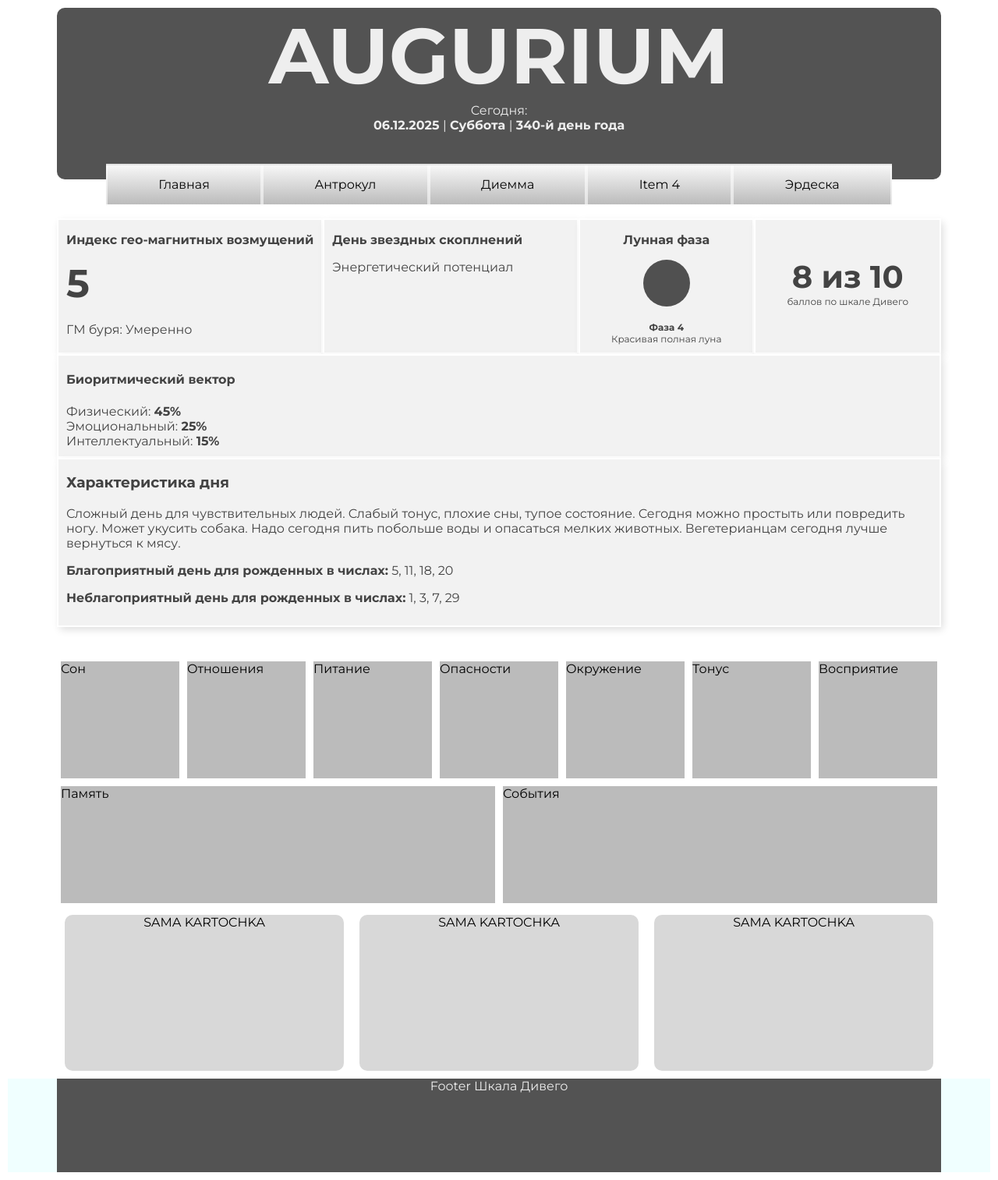
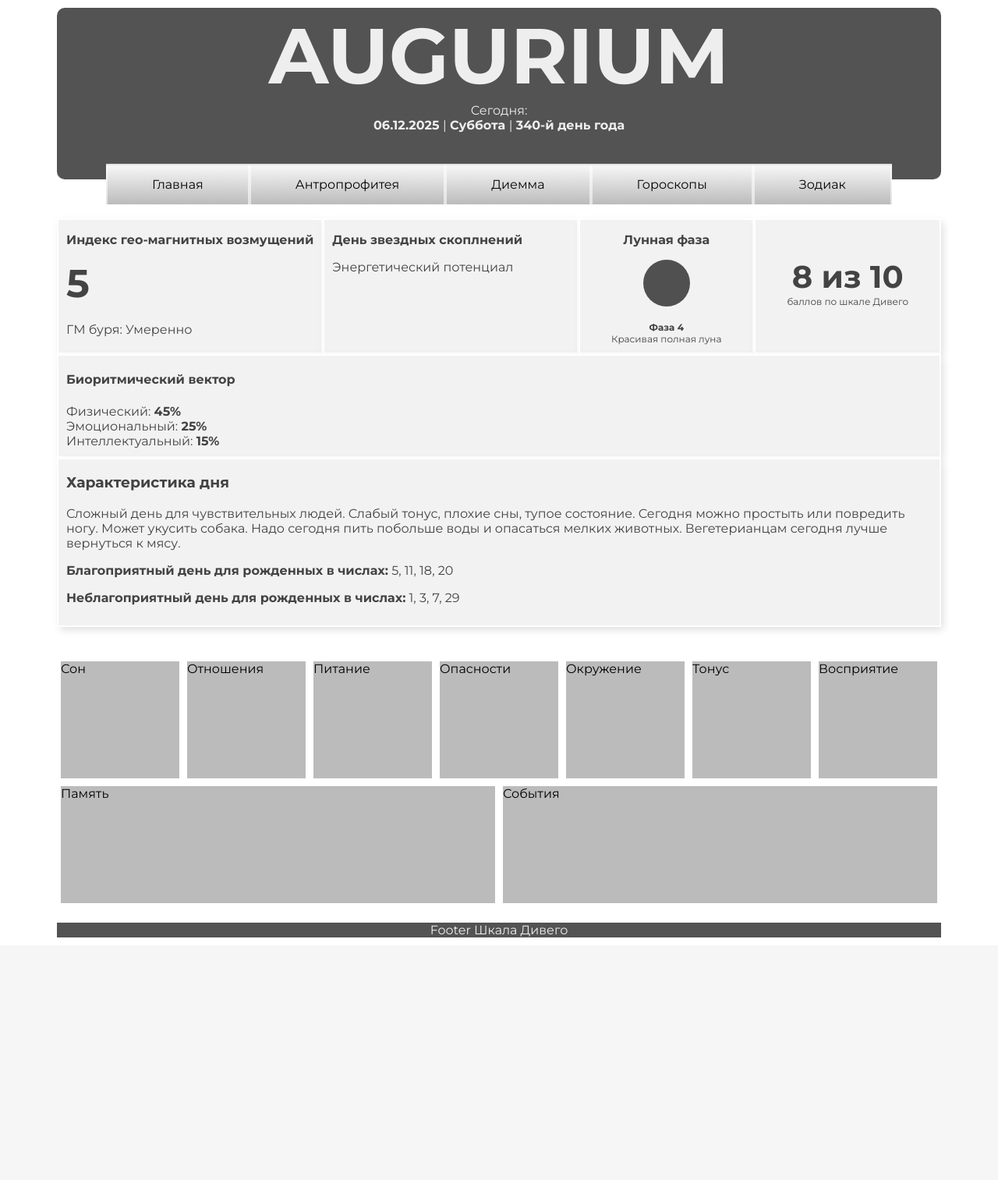
Before and after one commit to Volk-Ingenior/astrobux, a PHP site: page / in a window 1280 px wide. Shown: the whole page at 78% size. After the commit the page ends 1202 px from the top, so only its background shows below. Run offline with PHP 8.4, Linux system fonts and the light colour scheme.

Commit message:
24-11_design_func

```diff
--- /dev/null
+++ b/core.php
@@ -0,0 +1,24 @@
+<?php
+
+/*Функция определения текущей даты*/
+function getDayOfYear_simple(string $dateString): int|false {
+    $timestamp = strtotime($dateString);
+
+    if ($timestamp === false) {
+        return false;
+    }
+    $dayOfYear_zeroBased = date('z', $timestamp);
+
+    return (int)$dayOfYear_zeroBased + 1;
+}
+
+/*Функция определения  дня недели*/
+
+function getToday(): string{
+    $timestamp = time();
+    $day_number = date('N', $timestamp);
+    $days_of_week = array( 1 => 'Понедельник',  2 => 'Вторник',   3 => 'Среда',   4 => 'Четверг',   5 => 'Пятница',   6 => 'Суббота',   7 => 'Воскресенье');
+    return $days_of_week[$day_number];
+}
+
+?>
--- /dev/null
+++ b/includes/header.php
@@ -0,0 +1,46 @@
+<?php include 'core.php'; ?>
+
+<!DOCTYPE html>
+<html lang="en">
+
+<head>
+    <meta charset="UTF-8">
+    <meta name="viewport" content="width=device-width, initial-scale=1.0">
+    <link rel="preconnect" href="https://fonts.googleapis.com">
+    <link rel="preconnect" href="https://fonts.gstatic.com" crossorigin>
+    <link href="https://fonts.googleapis.com/css2?family=Montserrat:ital,wght@0,100..900;1,100..900&display=swap"
+        rel="stylesheet">
+    <link rel="stylesheet" href="styles/styles.css">
+    <title>Предсказатель</title>
+</head>
+
+<body>
+    <div class="header">
+        <div class="slogan">augurium</div>
+        <div class="date_t">Сегодня: </div>
+        <div class="small_slogan"><b> <?php   echo date("d.m.Y");  ?> </b> |
+            <b> <?php   echo  (getToday());  ?> </b> |
+            <b><?php  echo (getDayOfYear_simple('now')); ?>-й день года</b>
+        </div>
+    </div>
+
+    <!--   MENU  START  -->
+    <div class="menu">
+        <a href="index.php">
+            <div class="navi">Главная</div>
+        </a>
+        <a href="antorpom.php">
+            <div class="navi">Антропрофитея</div>
+        </a>
+        <a href="http://#">
+            <div class="navi">Диемма</div>
+        </a>
+        <a href="http://#">
+            <div class="navi">Гороскопы</div>
+        </a>
+        <a href="http://#">
+            <div class="navi">Зодиак</div>
+        </a>
+
+    </div>
+    <!--   MENU  END  -->
--- a/index.php
+++ b/index.php
@@ -1,73 +1,4 @@
-<?php
-function getDayOfYear_simple(string $dateString): int|false {
-    $timestamp = strtotime($dateString);
-
-    if ($timestamp === false) {
-        return false;
-    }
-    $dayOfYear_zeroBased = date('z', $timestamp);
-
-    return (int)$dayOfYear_zeroBased + 1;
-}
-$currentDay_simple = getDayOfYear_simple('now');
-?>
-
-
-<!DOCTYPE html>
-<html lang="en">
-
-<head>
-    <meta charset="UTF-8">
-    <meta name="viewport" content="width=device-width, initial-scale=1.0">
-    <link rel="preconnect" href="https://fonts.googleapis.com">
-    <link rel="preconnect" href="https://fonts.gstatic.com" crossorigin>
-    <link href="https://fonts.googleapis.com/css2?family=Montserrat:ital,wght@0,100..900;1,100..900&display=swap"
-        rel="stylesheet">
-    <link rel="stylesheet" href="styles/styles.css">
-    <title>Предсказатель</title>
-</head>
-
-<body>
-    <div class="header">
-        <div class="slogan">augurium</div>
-        <div class="date_t">Сегодня: </div>
-        <div class="small_slogan"><b> <?php   echo date("d.m.Y");  ?> </b> |
-            <b> <?php
-                $timestamp = time();
-                $day_number = date('N', $timestamp);
-                $days_of_week = array( 1 => 'Понедельник',  2 => 'Вторник',   3 => 'Среда',   4 => 'Четверг',   5 => 'Пятница',   6 => 'Суббота',   7 => 'Воскресенье');
-                $today = $days_of_week[$day_number];
-                echo  $today ;
-                ?>
-            </b> |
-            <b><?php echo $currentDay_simple; ?>-й день года</b>
-        </div>
-    </div>
-
-
-    <!--   MENU  START  -->
-    <div class="menu">
-
-        <a href="http://#">
-            <div class="navi">Главная</div>
-        </a>
-        <a href="antorpom.php">
-            <div class="navi">Антрокул</div>
-        </a>
-        <a href="http://#">
-            <div class="navi">Диемма</div>
-        </a>
-
-        <a href="http://#">
-            <div class="navi">Item 4</div>
-        </a>
-        <a href="http://#">
-            <div class="navi">Эрдеска</div>
-        </a>
-
-
-    </div>
-    <!--   MENU  END  -->
+<?php include 'includes/header.php'; ?>
 
 <!--   INFOGRAF TODAY  START -->
 
@@ -146,6 +77,9 @@ $currentDay_simple = getDayOfYear_simple('now');
 
 <!--   SPECIAL ANNOT  END -->
 
+
+<!--   CARDS ADDINGS
+
     <div class="cards">
 
         <div class="cardbody">
@@ -168,7 +102,7 @@ $currentDay_simple = getDayOfYear_simple('now');
 
     </div>
 
-
+    -->
 
 
 
--- a/styles/styles.css
+++ b/styles/styles.css
@@ -195,11 +195,13 @@ input[type="number"] {
 
 .footer {
     background-color: rgb(83, 83, 83);
-    height: 120px;
+    min-height: 100%;
     color: rgb(238, 238, 238);
     text-align: center;
     margin-left: 5%;
     margin-right: 5%;
+    margin-top: 20px;
+
 }
 
 .graf_state {
@@ -211,8 +213,3 @@ input[type="number"] {
     flex-grow: 1;
 
 }
-
-
-footer {
-    background-color: azure;
-}
```
Also changed, not shown: antorpom.php (+7 -22 lines). Lines whose indentation alone changed are shown as unchanged.
